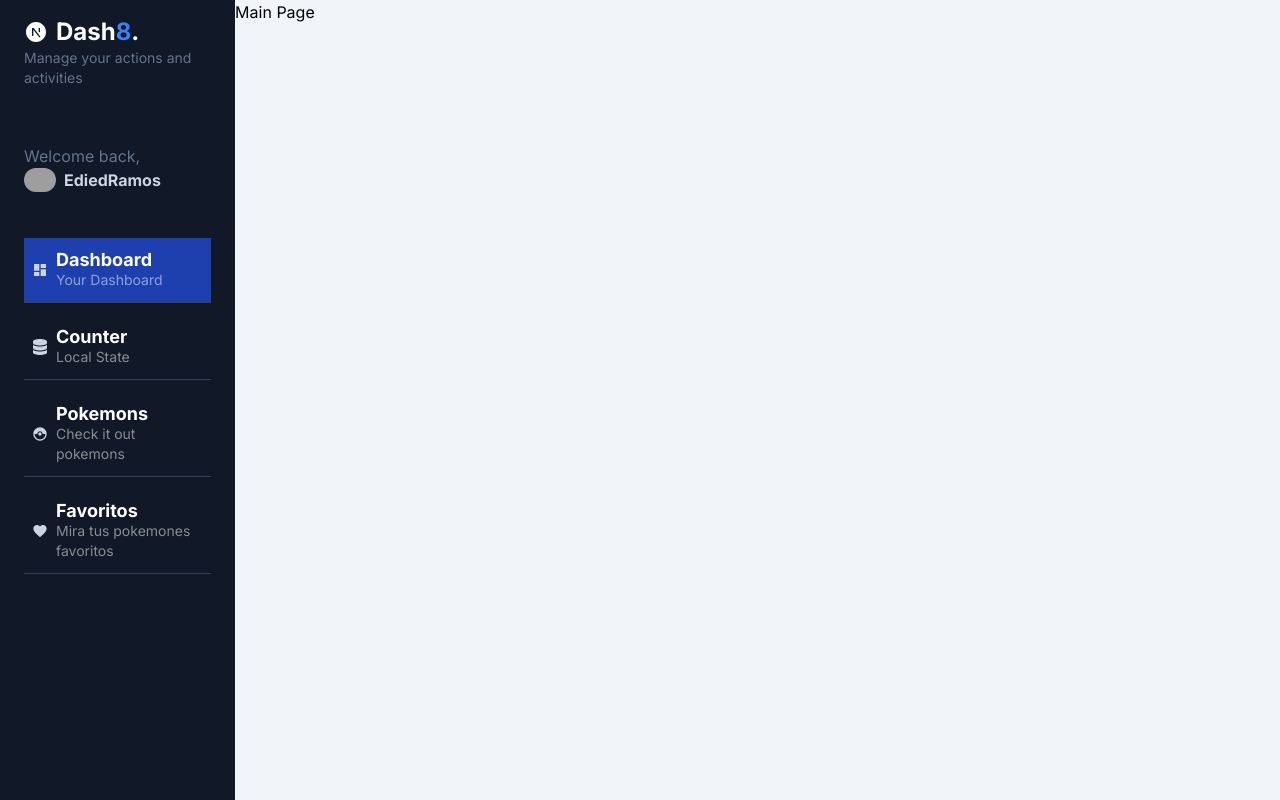
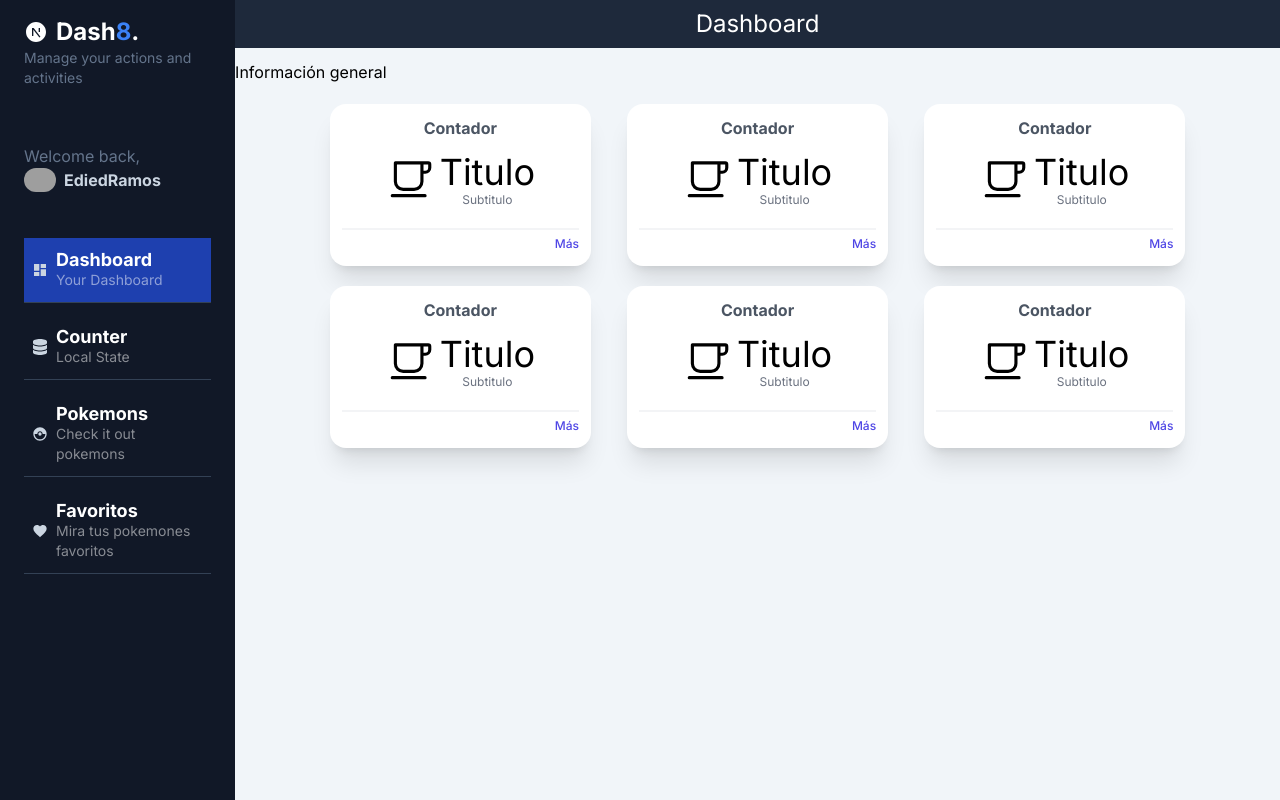
Before and after one commit to EdiedRamos/my-dashboard-nextjs, a Next.js app: page /dashboard/main in a window 1280 px wide. Built offline with nearby package versions, Linux system fonts and the light colour scheme; grey boxes are pictures that could not be loaded.

Commit message:
feat: add main content

```diff
--- a/src/app/dashboard/main/page.tsx
+++ b/src/app/dashboard/main/page.tsx
@@ -1,5 +1,22 @@
+import { SimpleWidget } from "@/components";
+
 const MainPage = () => {
-  return <div>Main Page</div>;
+  return (
+    <div>
+      <h1 className="text-center text-2xl p-2 mb-3 bg-slate-800 text-white">
+        Dashboard
+      </h1>
+      <p>Información general</p>
+      <div className="flex flex-wrap gap-5 justify-center mt-5">
+        <SimpleWidget />
+        <SimpleWidget />
+        <SimpleWidget />
+        <SimpleWidget />
+        <SimpleWidget />
+        <SimpleWidget />
+      </div>
+    </div>
+  );
 };
 
 export default MainPage;
--- /dev/null
+++ b/src/components/SimpleWidget.tsx
@@ -0,0 +1,30 @@
+import { IoCafeOutline } from "react-icons/io5";
+
+export const SimpleWidget = () => {
+  return (
+    <div className="bg-white shadow-xl p-3 sm:min-w-[25%] min-w-full  rounded-2xl border-1 border-gray-50 mx-2">
+      <div className="flex flex-col">
+        <div>
+          <h2 className="font-bold text-gray-600 text-center">Contador</h2>
+        </div>
+        <div className="my-3">
+          <div className="flex flex-row items-center justify-center space-x-1 ">
+            <div id="icon">
+              <IoCafeOutline size={50} />
+            </div>
+            <div id="temp" className="text-center">
+              <h4 className="text-4xl">Titulo</h4>
+              <p className="text-xs text-gray-500">Subtitulo</p>
+            </div>
+          </div>
+        </div>
+
+        <div className="w-full place-items-end text-right border-t-2 border-gray-100 mt-2">
+          <a href="#" className="text-indigo-600 text-xs font-medium">
+            Más
+          </a>
+        </div>
+      </div>
+    </div>
+  );
+};
--- a/src/components/index.ts
+++ b/src/components/index.ts
@@ -1,2 +1,3 @@
 export * from "./Sidebar";
 export * from "./SidebarMenuItem";
+export * from "./SimpleWidget";
```
